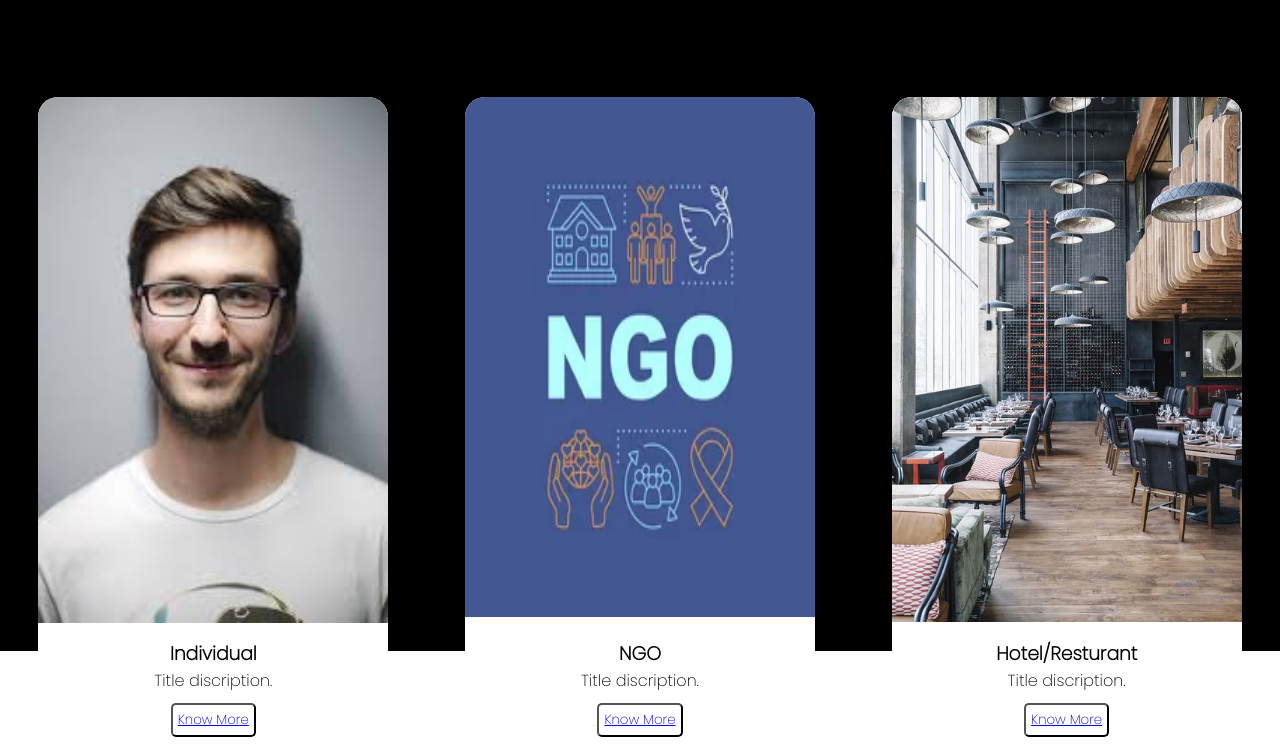
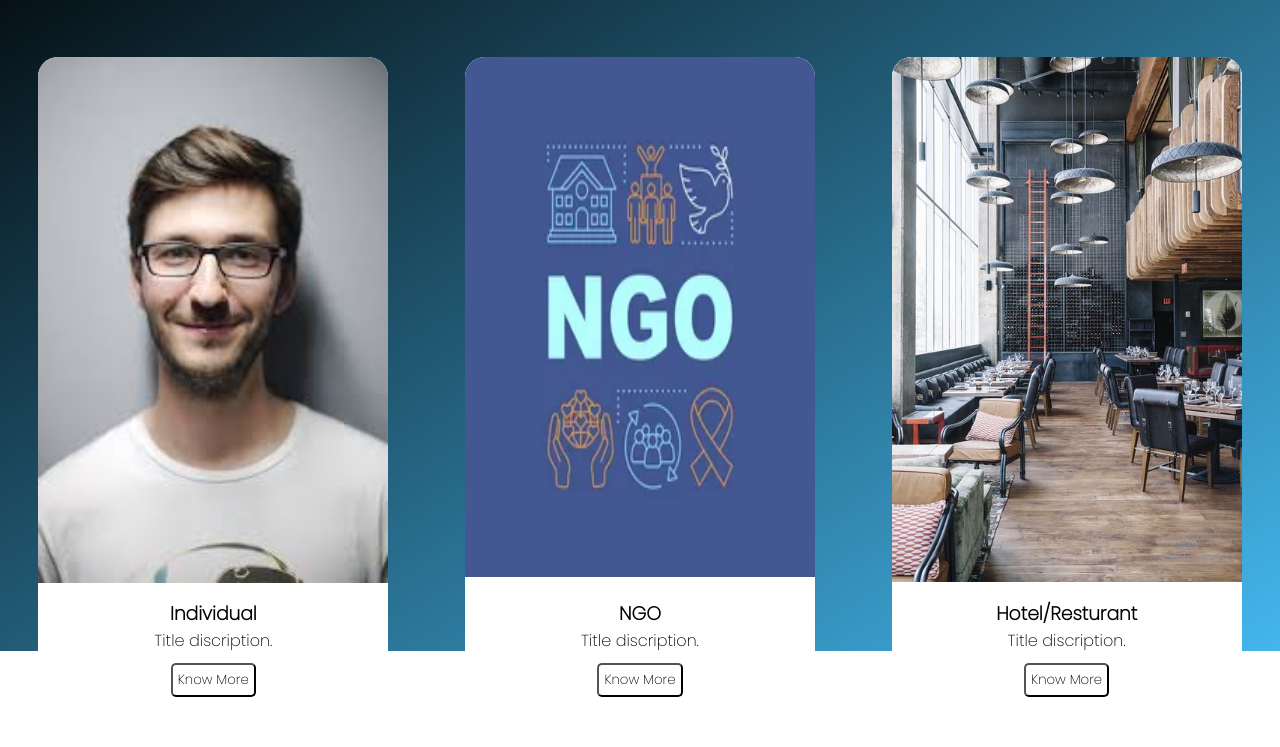
Before and after one commit to Bhuvaneshdorle/404notFound, a website: page index.html in a window 1280 px wide. Shown: the part 149-896 px from the top of the page. After the commit the page ends 856 px from the top, so only its background shows below. Drawn offline with Linux system fonts and the light colour scheme.

Commit message:
button and background

```diff
--- a/index.css
+++ b/index.css
@@ -4,7 +4,10 @@
     font-family: 'Poppins', sans-serif;
 }
 #banner{
-    background-color: black;
+    /* background-image: url("/Image/back1.jpg"); */
+
+    background-image: linear-gradient(to bottom right, rgb(0, 0, 0), rgba(53, 177, 235, 0.928));
+
     background-size: cover;
     background-position: center;
     height: 100vh;
@@ -25,7 +28,7 @@
 .container{
     display: flex;
     justify-content: space-around;
-    margin-top: 100px;
+    margin-top: 60px;
 }
 .cards{
 
--- a/index.html
+++ b/index.html
@@ -9,7 +9,7 @@
 
     </head>
     <body>
-
+        <!-- <img src="Image\background.jpg" alt="background"> -->
         <section id = "banner">
             <div class="banner-text">
                 <h1>Anna-Data</h1>
@@ -24,7 +24,7 @@
                             <h1>Individual</h1>
                             <div>
                                 <p>Title discription.</p>
-                                <button><a href="form/form1.html">Know More</a></button>
+                                <a href="form/form1.html"><button>Know More </button></a>
                             </div>
                         </div>
                     </div>
@@ -35,7 +35,7 @@
                             <h1>NGO</h1>
                             <div>
                                 <p>Title discription.</p>
-                                <button><a href="form/form2.html">Know More</a></button>
+                                <a href="form/form2.html"><button>Know More</button></a>
                             </div>
                         </div>
 
@@ -48,7 +48,7 @@
                                 <h1>Hotel/Resturant</h1>
                                 <div>
                                     <p>Title discription.</p>
-                                    <button><a href="form/form3.html">Know More</a></button>
+                                    <a href="form/form3.html"><button>Know More</button></a>
                                 </div>
                             </div>
                         </div>
```
Also changed, not shown: Image/background.jpg (added), 1 other file.
